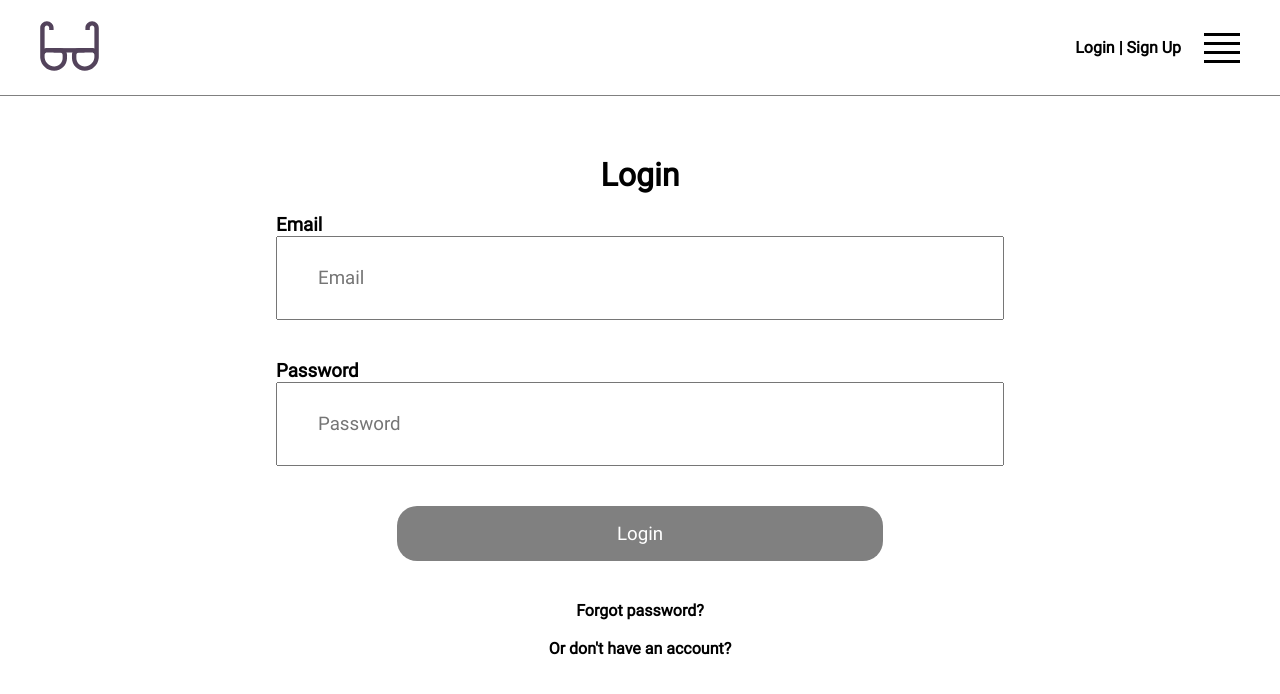
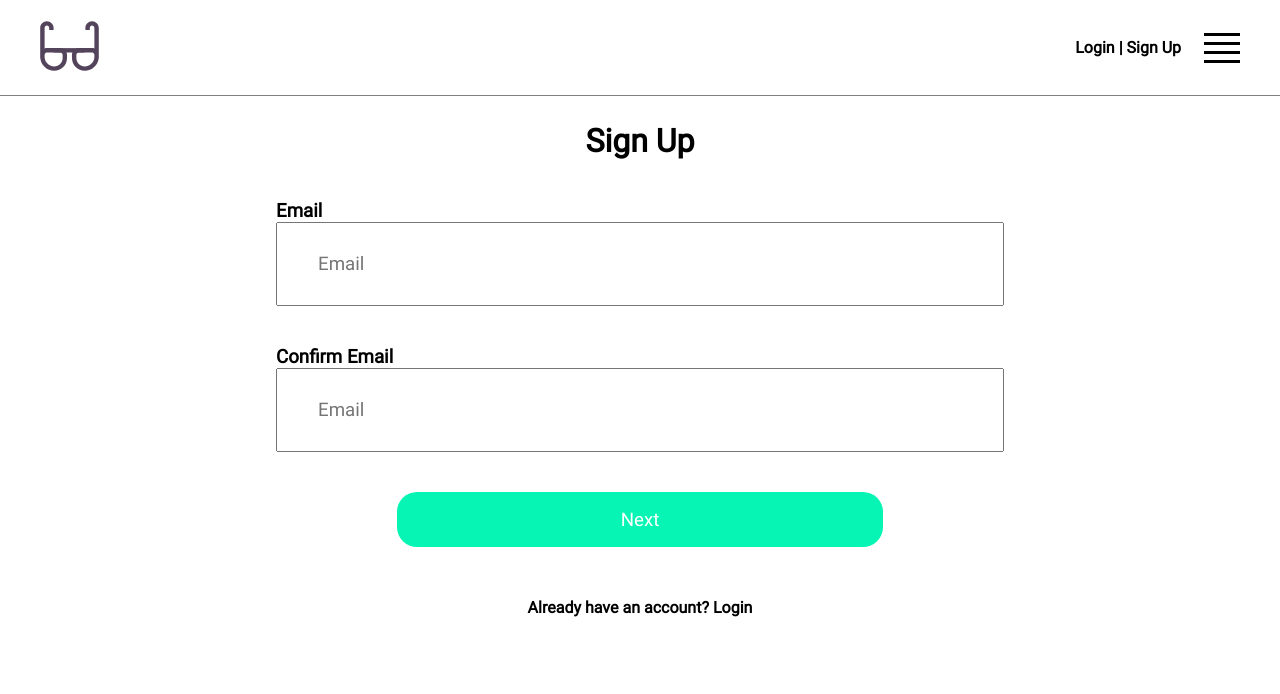
Before and after one commit to erickakopman2000/wisemind_web_app, a React (Create React App) app: page /auth in a window 1280 px wide. Shown: the top 694 px of the page. Built offline with nearby package versions, Linux system fonts and the light colour scheme; no server answers.

Commit message:
made changes to signup UI

```diff
--- a/src/App.js
+++ b/src/App.js
@@ -12,6 +12,7 @@ import {
 import Header from "./components/Header";
 import Home from "./pages/Home";
 import Authentication from "./pages/Authentication";
+import Profile from "./pages/Profile";
 
 function App() {
   const [user, setUser] = useState(
@@ -31,12 +32,13 @@ function App() {
         <Switch>
           <Route path="/" exact component={Home} />
           <Route path="/auth">
-            {user == null ? (
+            {user === null ? (
               <Authentication user={user} setUser={setUserState} />
             ) : (
               <Redirect to="/" />
             )}
           </Route>
+          <Route path="/profile/:id" component={Profile} />
         </Switch>
       </Router>
     </div>
--- a/src/firebaseAuthModule.js
+++ b/src/firebaseAuthModule.js
@@ -39,3 +39,11 @@ export const signout = (notify_signout_success) => {
       (err) => console.log("Sign out error", err)
     );
 };
+
+export const setPassResetEmail = (email, emailSent) => {
+  firebase
+    .auth()
+    .sendPasswordResetEmail(email)
+    .then(() => emailSent())
+    .catch((err) => console.log(err));
+};
--- a/src/pages/Authentication.js
+++ b/src/pages/Authentication.js
@@ -1,5 +1,5 @@
 import React, { useState } from "react";
-import { signin, signup } from "../firebaseAuthModule";
+import { signin, signup, setPassResetEmail } from "../firebaseAuthModule";
 import firebase from "../firebase";
 
 export default function Authentication({ user, setUser }) {
@@ -7,7 +7,10 @@ export default function Authentication({ user, setUser }) {
   const [password, setPassword] = useState("");
   const [confirmEmail, setConfirmEmail] = useState("");
   const [confirmPassword, setConfirmPassword] = useState("");
-  const [loginView, setLoginView] = useState(true);
+  const [loginView, setLoginView] = useState(false);
+
+  const [signupView, setSignupView] = useState(0);
+  console.log(signupView);
 
   const handleLogin = (e) => {
     e.preventDefault();
@@ -28,24 +31,27 @@ export default function Authentication({ user, setUser }) {
 
   const handleSignup = (e) => {
     e.preventDefault();
-    const confirmed =
-      email === confirmEmail && password === confirmPassword ? true : false;
+    // const confirmed =
+    //   email === confirmEmail && password === confirmPassword ? true : false;
 
-    if (confirmed) {
-      signup(email, password, () => {
-        console.log("Verification email sent!");
-        let user = firebase.auth().currentUser;
-        setUser(user);
-        localStorage.setItem("currentUser", JSON.stringify(user));
-        setTimeout(() => window.open("/", "_self"), 500);
-      });
-    } else {
-      if (email !== confirmEmail && password !== confirmPassword)
-        window.alert("Your emails and passwords don't match!");
-      else if (password !== confirmPassword)
-        window.alert("Your passwords don't match!");
-      else window.alert("Your emails don't match!");
-    }
+    // if (confirmed) {
+    //   signup(email, password, () => {
+    //     console.log("Verification email sent!");
+    //     let user = firebase.auth().currentUser;
+    //     setUser(user);
+    //     localStorage.setItem("currentUser", JSON.stringify(user));
+    //     setTimeout(() => window.open("/", "_self"), 500);
+    //   });
+    // } else {
+    //   if (email !== confirmEmail && password !== confirmPassword)
+    //     window.alert("Your emails and passwords don't match!");
+    //   else if (password !== confirmPassword)
+    //     window.alert("Your passwords don't match!");
+    //   else window.alert("Your emails don't match!");
+    // }
+    let myint = signupView + 1;
+    setSignupView(myint);
+    console.log(signupView);
   };
 
   return (
@@ -54,6 +60,7 @@ export default function Authentication({ user, setUser }) {
       style={!loginView ? { overflowX: "hidden" } : {}}
     >
       <form
+        onSubmit={handleSignup}
         className="form loginForm"
         style={loginView ? {} : { left: "-100%" }}
         onSubmit={handleLogin}
@@ -81,19 +88,30 @@ export default function Authentication({ user, setUser }) {
 
         <button onChange={() => console.log("Logging In!")}>Login</button>
         <h4>
-          Forgot password? <br />
+          <span
+            onClick={() =>
+              setPassResetEmail("waris.blsc@gmail.com", () =>
+                console.log("pass resent email sent, check your inbox")
+              )
+            }
+          >
+            Forgot password?
+          </span>{" "}
+          <br />
           <br />{" "}
           <span onClick={() => setLoginView(false)}>
             Or don't have an account?
           </span>
         </h4>
       </form>
+
+      <div style={loginView ? { left: "100%" } : {}} className="signupDiv">
+        <h1 className="signupTitle ">Sign Up</h1>
         <form
-        className="form signupForm"
-        style={loginView ? { left: "100%" } : {}}
           onSubmit={handleSignup}
+          className="form signup1"
+          style={signupView === 0 ? {} : { left: "-200%" }}
         >
-        <h1>Sign Up</h1>
           <div>
             <h3>Email</h3>
             <input
@@ -114,6 +132,20 @@ export default function Authentication({ user, setUser }) {
             />
           </div>
 
+          <button onChange={() => setSignupView(1)}>Next</button>
+        </form>
+
+        <form
+          onSubmit={handleSignup}
+          className="form signup2"
+          style={
+            signupView < 1
+              ? {}
+              : signupView === 1
+              ? { right: "0%" }
+              : { right: "200%" }
+          }
+        >
           <div>
             <h3>Password</h3>
             <input
@@ -133,12 +165,54 @@ export default function Authentication({ user, setUser }) {
               placeholder="Password"
             />
           </div>
+          <button onChange={() => setSignupView(2)}>Next</button>
+        </form>
 
-        <button onChange={() => console.log("Logging In!")}>Sign Up</button>
-        <h4 onClick={() => setTimeout(() => setLoginView(true), 500)}>
+        <form
+          onSubmit={handleSignup}
+          className="form signup3"
+          style={
+            signupView === 2
+              ? { right: "0%" }
+              : signupView > 2
+              ? { right: "200%" }
+              : {}
+          }
+        >
+          <div>
+            <h3>Name</h3>
+            <input value={password} type="text" placeholder="Password" />
+          </div>
+
+          <div>
+            <h3>Username</h3>
+            <input value={confirmPassword} type="text" placeholder="Password" />
+          </div>
+          <button onChange={() => setSignupView(3)}>Next</button>
+        </form>
+
+        <form
+          onSubmit={handleSignup}
+          className="form signup4"
+          style={signupView === 3 ? { right: "0%" } : {}}
+        >
+          <div style={{ textAlign: "center" }}>
+            <h3>Take a Photo</h3>
+            <div
+              style={{ height: 200, width: 200 }}
+              className="imgPreviewer"
+            ></div>
+          </div>
+          <button onChange={() => setSignupView(4)}>Next</button>
+        </form>
+
+        <h4
+          style={{ paddingTop: "20px" }}
+          onClick={() => setTimeout(() => setLoginView(true), 500)}
+        >
           Already have an account? Login
         </h4>
-      </form>
+      </div>
     </div>
   );
 }
--- a/src/pages/Home.js
+++ b/src/pages/Home.js
@@ -4,6 +4,8 @@ import React from "react";
 import Body from "../components/Body";
 
 export default function Home() {
+  console.log(JSON.parse(localStorage.getItem("currentUser")));
+
   return (
     <div className="HomePage">
       <Body />
--- /dev/null
+++ b/src/pages/Profile.js
@@ -0,0 +1,10 @@
+import React from "react";
+
+export default function Profile({ match }) {
+  console.log(match);
+  return (
+    <div className="ProfilePage">
+      <h1>User id: {match.params.id}</h1>
+    </div>
+  );
+}
--- a/src/styles/App.scss
+++ b/src/styles/App.scss
@@ -1,5 +1,7 @@
 @import "home";
 @import "auth";
+@import "profile";
+@import "config";
 
 .App {
   text-align: center;
--- a/src/styles/_auth.scss
+++ b/src/styles/_auth.scss
@@ -1,9 +1,22 @@
+@import "config";
 .AuthenticationPage {
   display: flex;
   flex-direction: column;
   align-items: center;
   height: 100vh;
   overflow-x: hidden;
+
+  .signupDiv {
+    position: relative;
+    transition: 1s ease all;
+    left: 0%;
+    display: flex;
+    flex-direction: column;
+    align-items: center;
+    justify-content: center;
+    margin-top: -500px;
+    overflow-x: hidden;
+  }
 
   .form {
     display: flex;
@@ -43,7 +56,7 @@
       height: 55px;
       border: none;
       color: white;
-      background: gray;
+      background: $btnColor;
       border-radius: 20px;
     }
 
@@ -58,7 +71,37 @@
   left: 0%;
 }
 
-.signupForm {
-  margin-top: -85.65vh;
+.signupTitle {
+  margin-top: 0px;
+}
+
+.signup1 {
   left: 0%;
 }
+
+.signup2 {
+  margin-top: -410px;
+  right: -200%;
+}
+
+.signup3 {
+  margin-top: -410px;
+  right: -200%;
+}
+
+.signup4 {
+  margin-top: -400px;
+  right: -200%;
+
+  div {
+    display: flex;
+    flex-direction: column;
+    justify-content: center;
+    align-items: center;
+  }
+
+  .imgPreviewer {
+    background: gray;
+    border-radius: 50%;
+  }
+}
--- a/src/styles/_config.scss
+++ b/src/styles/_config.scss
@@ -0,0 +1 @@
+$btnColor: #06f5b4;
--- /dev/null
+++ b/src/styles/_profile.scss
@@ -0,0 +1,4 @@
+.ProfilePage {
+  height: 100vh;
+  padding-top: 12vh;
+}
```
Lines whose indentation alone changed are shown as unchanged.
